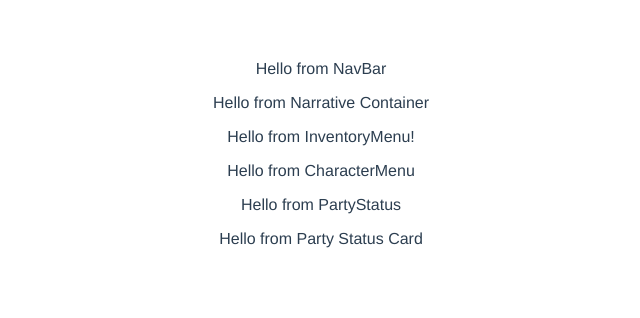
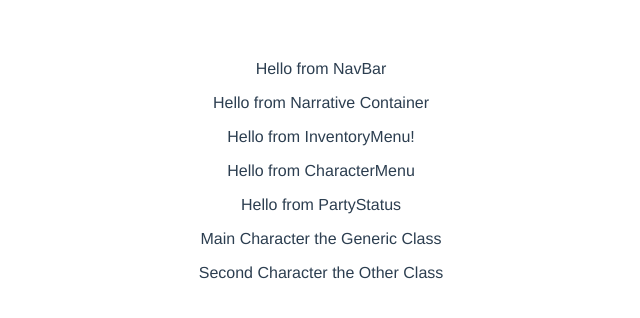
Before and after one commit to kshieldsDTS/vue-rpg, a Vue app: page / in a window 1280 px wide. Shown: the top 318 px of the page, without its empty margins (319-959 px from the left). Built offline with nearby package versions, Linux system fonts and the light colour scheme.

Commit message:
hook up PartyStatusCard with prop data, iterating for array of objects

```diff
--- a/src/App.vue
+++ b/src/App.vue
@@ -25,10 +25,18 @@ export default {
   },
   data() {
     return {
-      party: [{
-        name: 'Main Character',
-        class: 'Generic Class',
-      }]
+      party: [
+        {
+          id: 0,
+          name: 'Main Character',
+          class: 'Generic Class',
+        },
+        {
+          id: 1,
+          name: 'Second Character',
+          class: 'Other Class',
+        }
+      ]
     }
   }
 }
--- a/src/components/PartyStatus.vue
+++ b/src/components/PartyStatus.vue
@@ -1,6 +1,9 @@
 <template>
   <p>Hello from PartyStatus</p>
-  <PartyStatusCard />
+  <div :key='character.id' v-for='character in party'>
+    <PartyStatusCard :character='character'/>
+  </div>
+
 </template>
 
 <script>
--- a/src/components/PartyStatusCard.vue
+++ b/src/components/PartyStatusCard.vue
@@ -1,10 +1,13 @@
 <template>
-  <p>Hello from Party Status Card</p>
+  <p>{{character.name}} the {{character.class}}</p>
 </template>
 
 <script>
 export default {
-    name: 'PartyStatusCard'
+    name: 'PartyStatusCard',
+    props: {
+        character: Object
+    }
 }
 </script>
 
```
